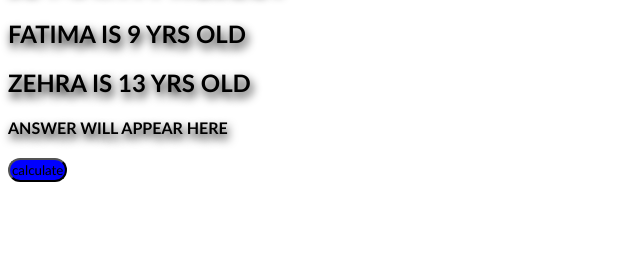
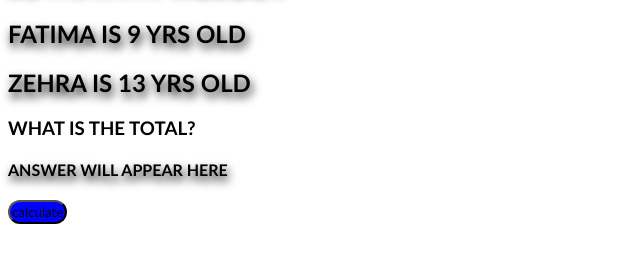
Before and after one commit to EverythingHasBSOD/1-feb, a plain HTML site: page index.html in a window 1280 px wide. Shown: the part 63-326 px from the top of the page, without its empty margins (0-640 px from the left). Drawn offline with Linux system fonts and the light colour scheme.

Commit message:
PAGES BULİD AND DEPLOYMENT

```diff
--- a/index.html
+++ b/index.html
@@ -10,7 +10,7 @@
     <h1>JS MATH PROJECT</h1>
     <h2>FATIMA IS 9 YRS OLD</h2>
     <h2>ZEHRA IS 13 YRS OLD</h2>
-
+    <h3>WHAT IS THE TOTAL?</h3>
     <h4>ANSWER WILL APPEAR HERE</h4>
     <p id="j01"></p>
     <button onclick="func_button01()">calculate</button>
```
